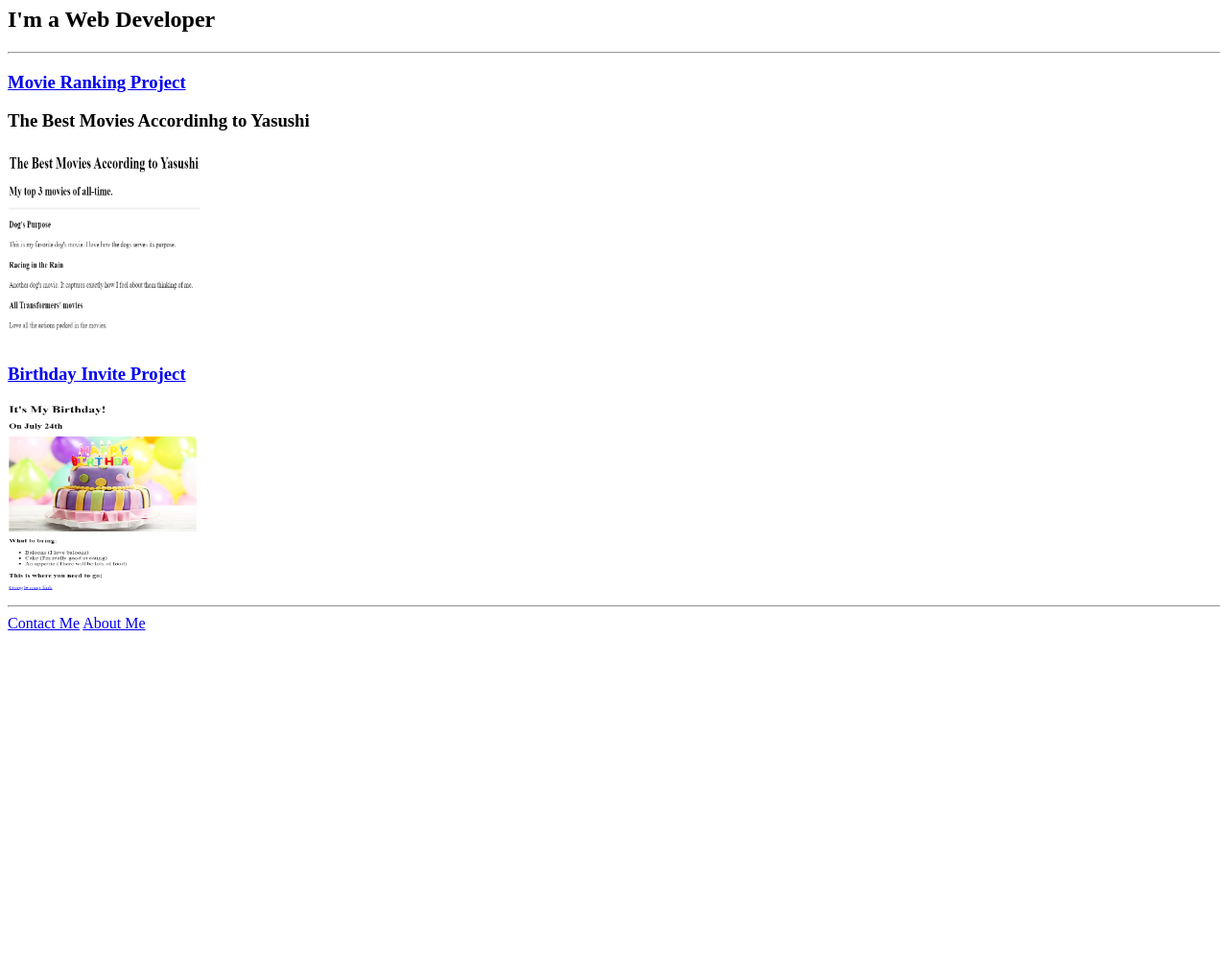
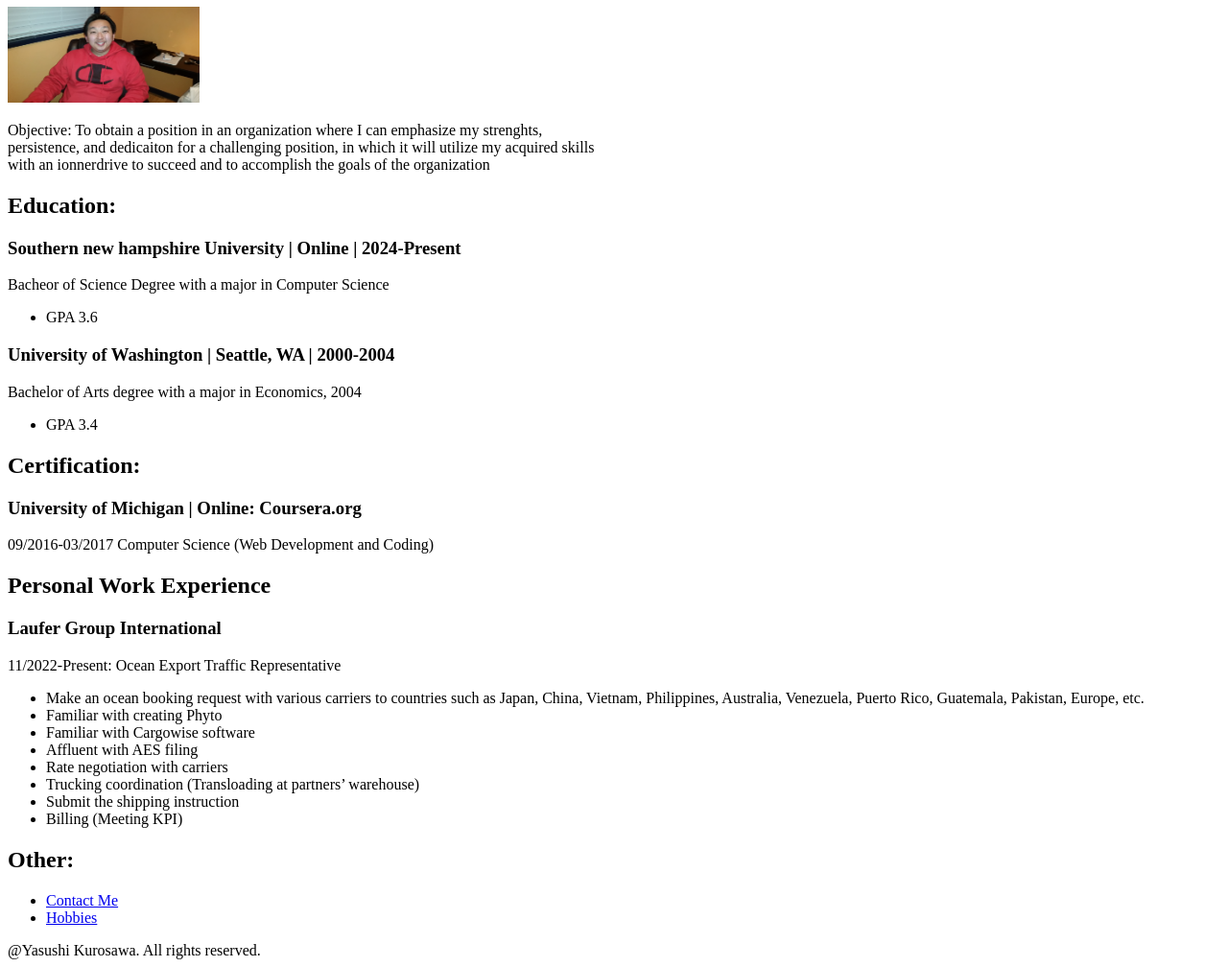
Before and after one commit to FealessLeaderYoshi/html.portfolio, a plain HTML site: page index.html in a window 1280 px wide. Shown: the part 73-1081 px from the top of the page at 96% size. Before the commit the page ends 800 px from the top, so only its background shows below. Drawn offline with Linux system fonts and the light colour scheme.

Commit message:
Add files via upload

```diff
--- a/index.html
+++ b/index.html
@@ -1,44 +1,54 @@
-<!-- TODO 1: Create the HTML Boilerplate -->
-
-<!-- TODO 2: Add Your previous projects' HTML into the public folder -->
-
-<!-- TODO 3: Take screenshots of your project previews and add the images to the images folder -->
-
-<!-- TODO 4: Add titles/subtitles etc. -->
-
-<!-- TODO 5: Add a link to the project pages -->
-
-<!-- TODO 6: Add images to show the project previews
-HINT for TODO 6: You can use the height attribute set to 200 to make the image smaller:
-https://developer.mozilla.org/en-US/docs/Web/HTML/Element/img#attr-height -->
-
-<!-- TODO 7: Add the Contact Me and About Me page links -->
-
 <!DOCTYPE html>
 <html lang="en">
+<head>
+    <meta charset="UTF-8">
+    <meta name="viewport" content="width=device-width, initial-scale=1.0">
+    <title>My Resume</title>
+</head>
+<body>
+    <h1>Yasushi Kurosawa</h1>
+    <img src="./image/20150218_231251.jpg" alt="Prfile Photo" height="100" width="200">
 
-<head>
-  <meta charset="UTF-8">
-  <title>Yasushi's Portfolio</title>
-</head>
+    <p>
+        Objective: To obtain a position in an organization where I can emphasize my strenghts, <br>
+        persistence, and dedicaiton for a challenging position, in which it will utilize my acquired skills <br>
+        with an ionnerdrive to succeed and to accomplish the goals of the organization <br>
+    </p>
 
-<body>
-    <h1>Yasushi Kurosawa's Portofolio</h1>
-    <h2>I'm a Web Developer</h2>
+    <h2>Education:</h2>
+    <h3>Southern new hampshire University | Online | 2024-Present</h3>
+    <p>Bacheor of Science Degree with a major in Computer Science</p>
+        <ul>
+            <li>GPA 3.6</li>
+        </ul>
+    <h3>University of Washington | Seattle, WA | 2000-2004</h3>
+    <p> Bachelor of Arts degree with a major in Economics, 2004</p>
+        <ul>
+            <li>GPA 3.4</li>
+        </ul>
 
-    <hr>
+    <h2>Certification:</h2>
+    <h3>University of Michigan | Online: Coursera.org</h3>
+    <p>09/2016-03/2017 Computer Science (Web Development and Coding)</p>
 
-    <h3><a href="./public/movie-ranking.html">Movie Ranking Project</a></h3>
-    <h3>The Best Movies Accordinhg to Yasushi</h3>
-    <img src="./assets/images/Movie-Ranking.png" alt="Yasushi's Top 3 Movie Ranking" height="200" width="200">
-
-    <h3><a href="./public/birthday-invite.html">Birthday Invite Project</a></h3>
-    <img src="./assets/images/Birthday-Invite.png" alt="Birthday Invite Projecct" height="200" width="200">
-
-    <hr>
-
-    <a href="./public/contact.html">Contact Me</a>
-    <a href="./public/about.html">About Me</a>
+    <h2>Personal Work Experience</h2>
+    <h3>Laufer Group International</h3>
+    <p>11/2022-Present:  Ocean Export Traffic Representative</p>
+        <ul>
+            <li>Make an ocean booking request with various carriers to countries such as Japan, China, Vietnam, Philippines, Australia, Venezuela, Puerto Rico, Guatemala, Pakistan, Europe, etc.</li>
+            <li>Familiar with creating Phyto</li>
+            <li>Familiar with Cargowise software</li>
+            <li>Affluent with AES filing</li>
+            <li>Rate negotiation with carriers</li>
+            <li>Trucking coordination (Transloading at partners’ warehouse)</li>
+            <li>Submit the shipping instruction</li>
+            <li>Billing (Meeting KPI)</li>
+        </ul>
+    <h2>Other:</h2>
+    <ul>
+        <li><a href="./public/contact me.html">Contact Me</a></li>
+        <li><a href="./public/hobbies.html">Hobbies</a></li>
+    </ul>
+    <footer>@Yasushi Kurosawa.  All rights reserved.</footer>
 </body>
-
 </html>
```
Also changed, not shown: public/contact me.html (added, +6 -0 lines), public/hobbies.html (added, +7 -0 lines), image/20150218_231251.jpg (added).
